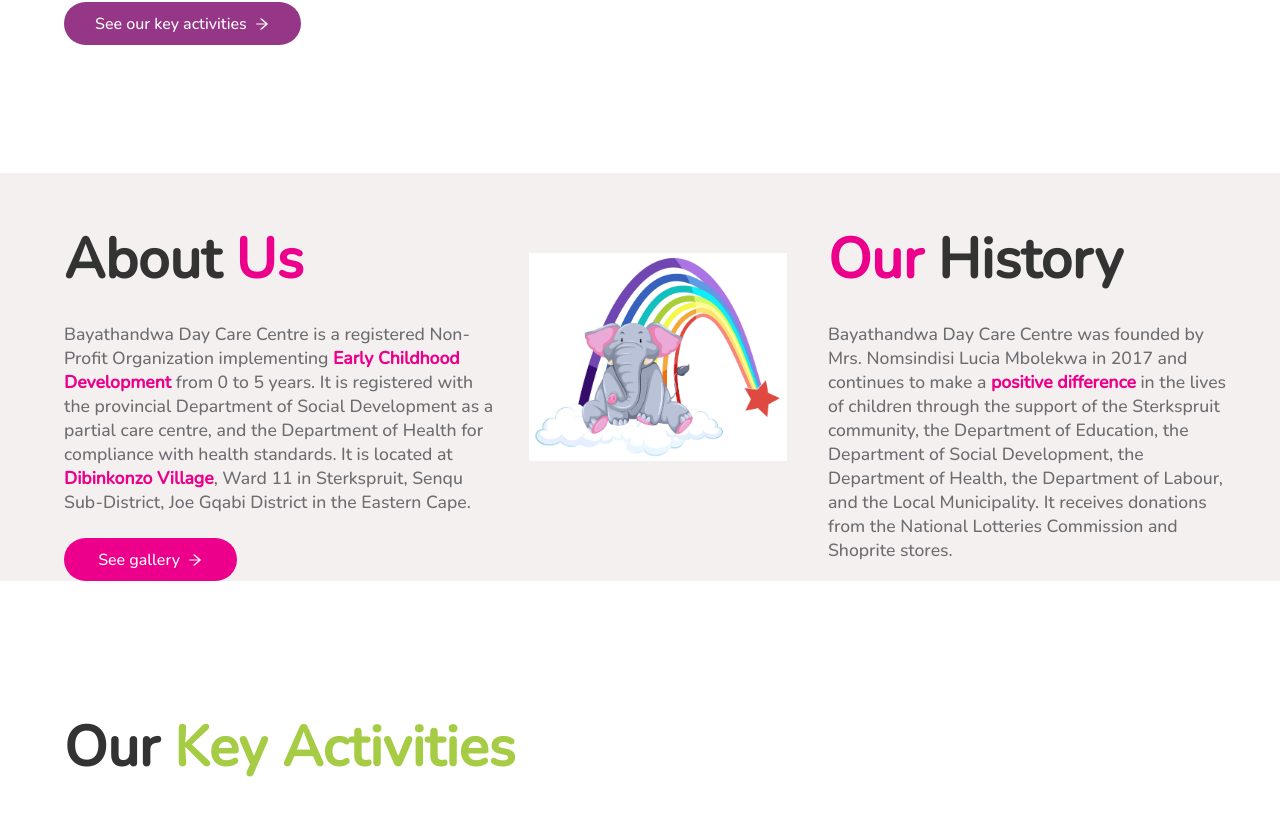
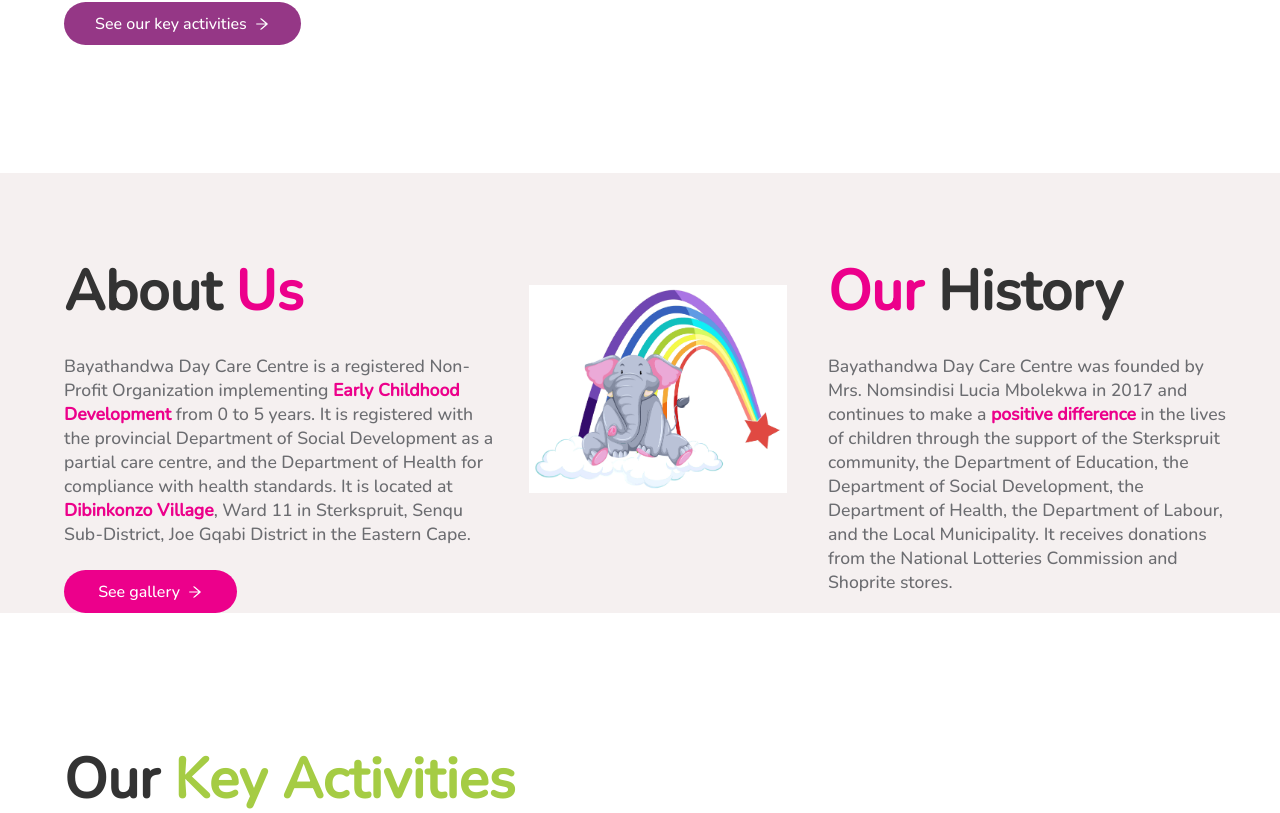
Before and after one commit to Babalwa01/bayathandwa-day-care, a React (Vite) app: page / in a window 1280 px wide. Shown: the part 606-1419 px from the top of the page. Built offline with nearby package versions, Linux system fonts and the light colour scheme.

Commit message:
modified about spacing

```diff
--- a/src/container/AboutUs/AboutUs.scss
+++ b/src/container/AboutUs/AboutUs.scss
@@ -2,7 +2,7 @@
   width: 100%;
   height: 100%;
   flex-direction: column;
-  padding: 3rem 1rem 0;
+  padding: 3.5rem 1rem 0;
   margin-top: 2.5rem;
   background-color: var(--lightgray-color);
 
@@ -17,6 +17,10 @@
     display: flex;
     flex-direction: row;
     margin-top: 6rem;
+  }
+
+  @media screen and (min-width: 1280px) {
+    padding-top: 5rem;
   }
 
   div {
```
